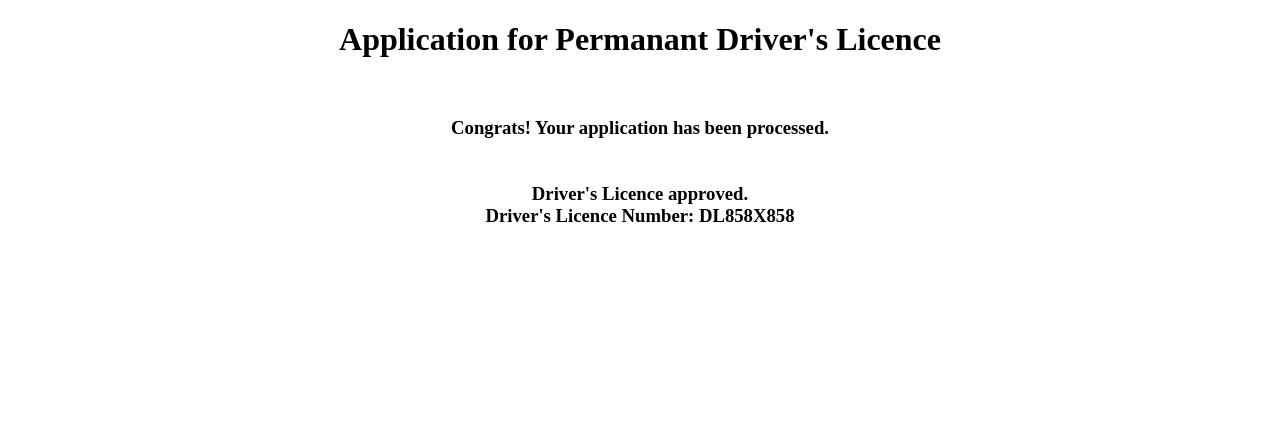
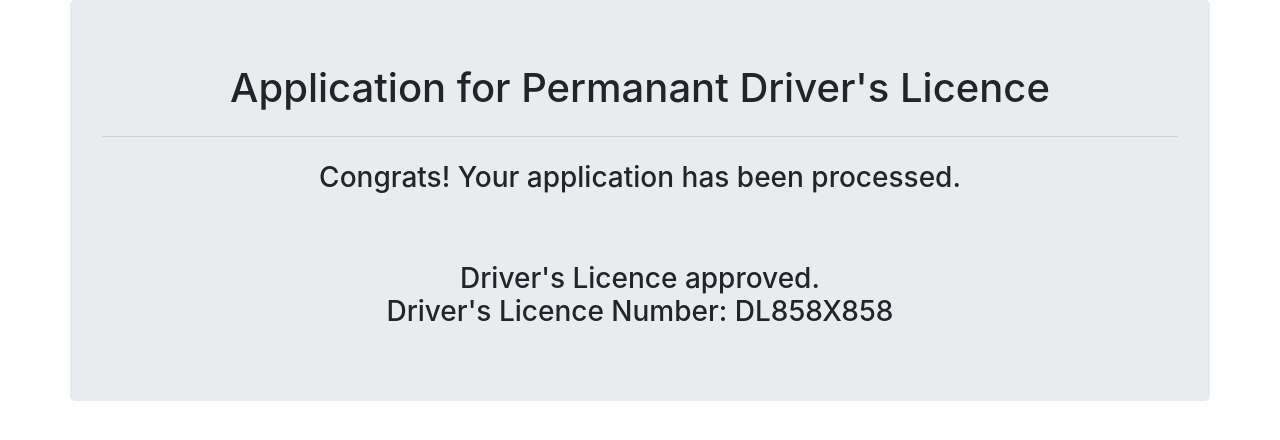
Before and after one commit to yash1rj/PermanantLicence_RegForm, a plain HTML site: page confirm.html in a window 1280 px wide. Drawn offline with nearby package versions, Linux system fonts and the light colour scheme.

Commit message:
Update confirm.html

```diff
--- a/confirm.html
+++ b/confirm.html
@@ -6,12 +6,16 @@
         <meta name="description" content="Confirmation on applying for Driver's Licence.">
         <meta name="viewport" content="width=device-width, initial-scale=1.0">
 
+        <link rel="stylesheet" href="./styler.css">
+
+		<link rel="stylesheet" href="https://stackpath.bootstrapcdn.com/bootstrap/4.3.1/css/bootstrap.min.css" integrity="sha384-ggOyR0iXCbMQv3Xipma34MD+dH/1fQ784/j6cY/iJTQUOhcWr7x9JvoRxT2MZw1T" crossorigin="anonymous">
+
         <title>LL App_Form</title>
     </head>
     <body>
-        <center>
+        <div class="container jumbotron text-center">
             <h1>Application for Permanant Driver's Licence</h1>
-        <br>
+            <hr class="my-4"/>
             <h3>
                 Congrats! Your application has been processed.
                 <br><br><br>
@@ -19,6 +23,10 @@
                 <br>
                 Driver's Licence Number: DL858X858
             </h3>
-        </center>
+        </div>
+
+		<script src="https://code.jquery.com/jquery-3.3.1.slim.min.js" integrity="sha384-q8i/X+965DzO0rT7abK41JStQIAqVgRVzpbzo5smXKp4YfRvH+8abtTE1Pi6jizo" crossorigin="anonymous"></script>
+		<script src="https://cdnjs.cloudflare.com/ajax/libs/popper.js/1.14.7/umd/popper.min.js" integrity="sha384-UO2eT0CpHqdSJQ6hJty5KVphtPhzWj9WO1clHTMGa3JDZwrnQq4sF86dIHNDz0W1" crossorigin="anonymous"></script>
+		<script src="https://stackpath.bootstrapcdn.com/bootstrap/4.3.1/js/bootstrap.min.js" integrity="sha384-JjSmVgyd0p3pXB1rRibZUAYoIIy6OrQ6VrjIEaFf/nJGzIxFDsf4x0xIM+B07jRM" crossorigin="anonymous"></script>
     </body>
 </html>
```
Lines whose indentation alone changed are shown as unchanged.
